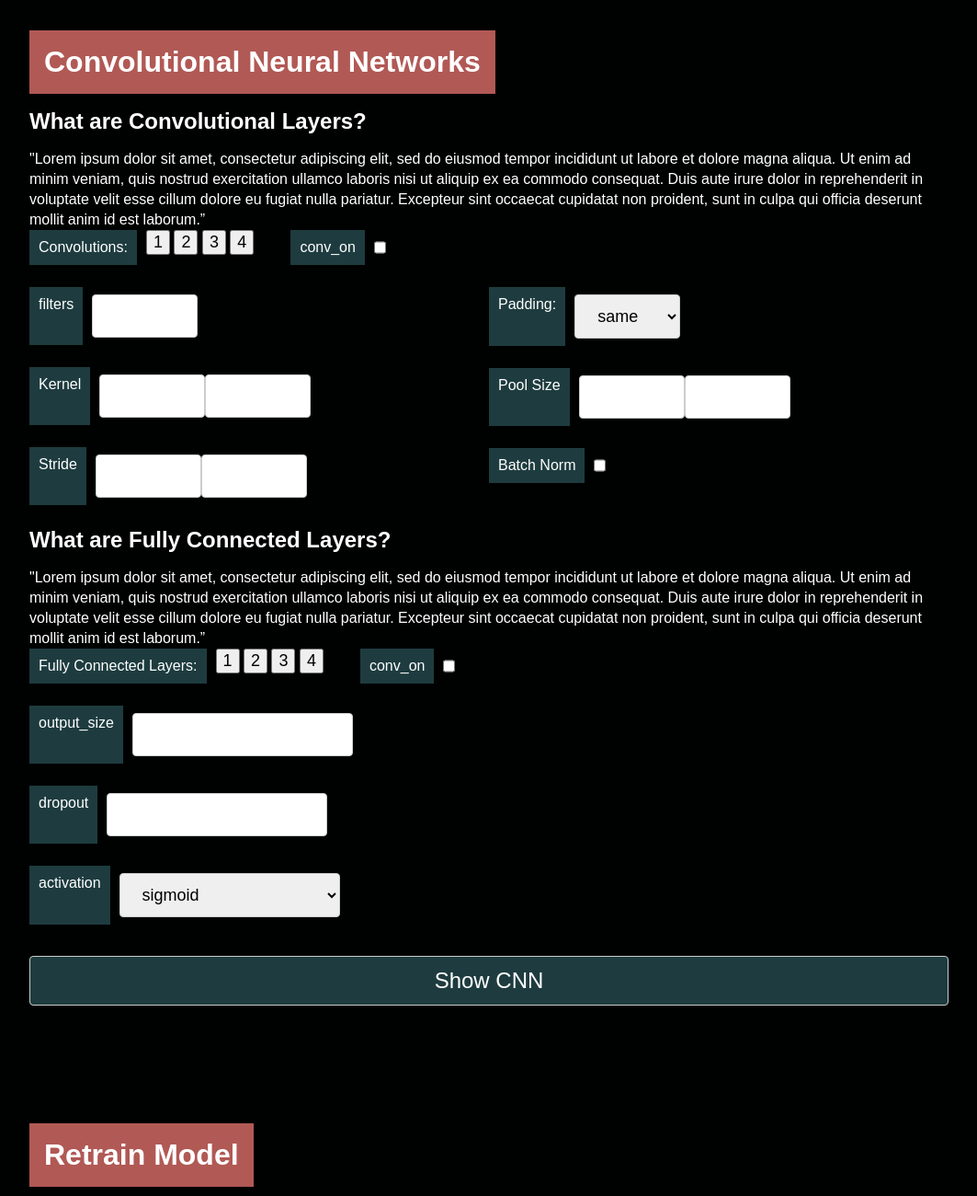
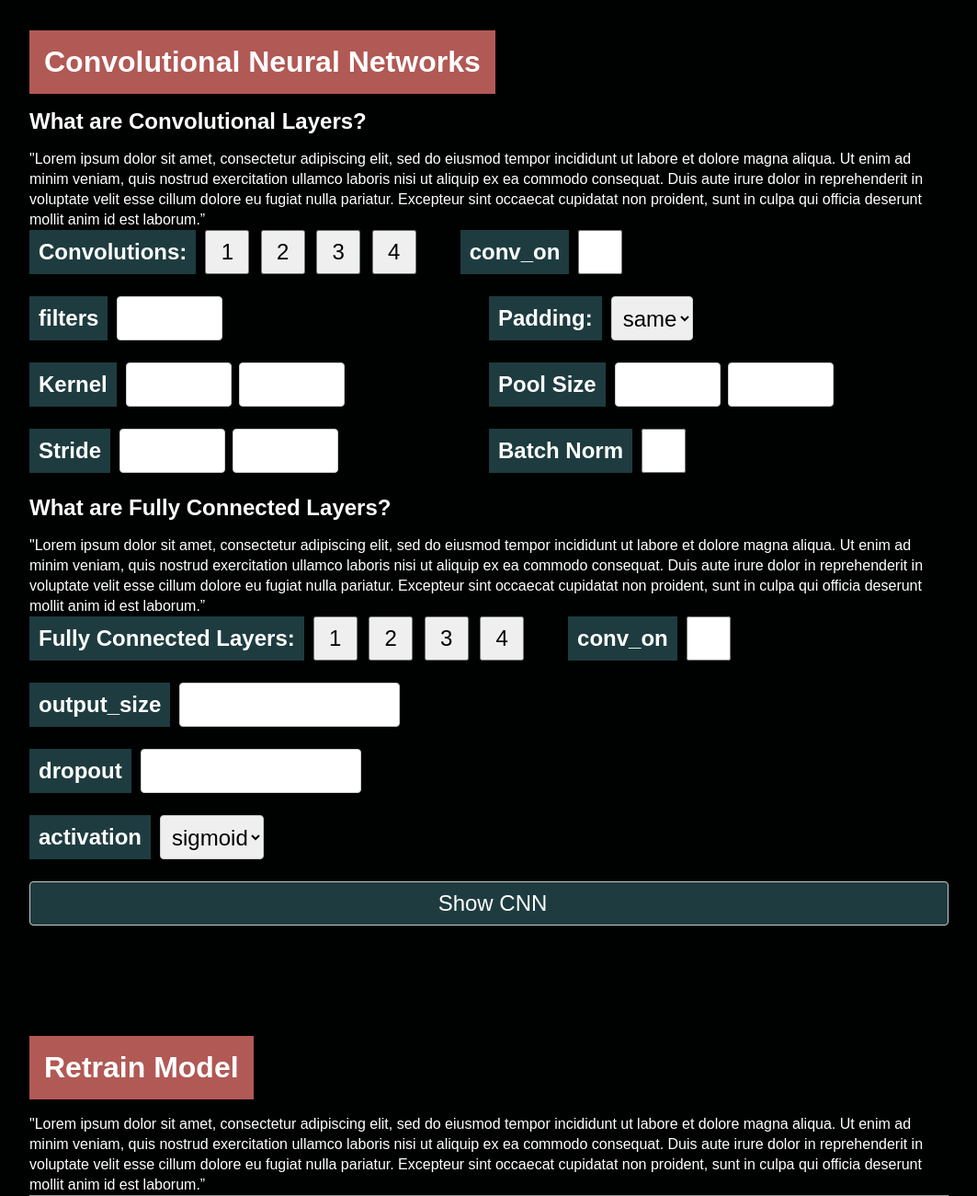
Before and after one commit to temujin-lampasa/baybayin-classifier, a Flask app: page / in a window 1280 px wide. Shown: the part 694-1994 px from the top of the page at 92% size, without its empty margins (108-1171 px from the left). Run offline with Flask 2, Linux system fonts and the light colour scheme; data comes from the database, SQL or seed files in the repository; some libraries are stand-ins or nearby versions.

Commit message:
Fix styling of section's buttons, input, select, and labels

```diff
--- a/static/css/index.css
+++ b/static/css/index.css
@@ -133,6 +133,23 @@ input, button, select {
 
 /*CNN Section*/
 
+.cnn-section input, .cnn-section button, .cnn-section select {
+    font-size: 24px;
+    font-family: 'Mulish', sans-serif;
+    height: 48px;
+    margin: 0 8px 0 0;
+    min-width: 48px;
+}
+
+.cnn-section input, .cnn-section select {
+    padding: 0 0 0 8px;
+
+}
+
+.cnn-section select {
+  width: fit-content;
+}
+
 .flex-wrap {
   display: flex;
   flex-wrap: wrap;
@@ -153,6 +170,12 @@ input, button, select {
   min-width: 310px;
 }
 
+.cnn-section label {
+  font-size: 24px;
+  font-weight: bold;
+  margin-right: 10px;
+}
+
 #batch_norm {
   width: auto;
 }
```
